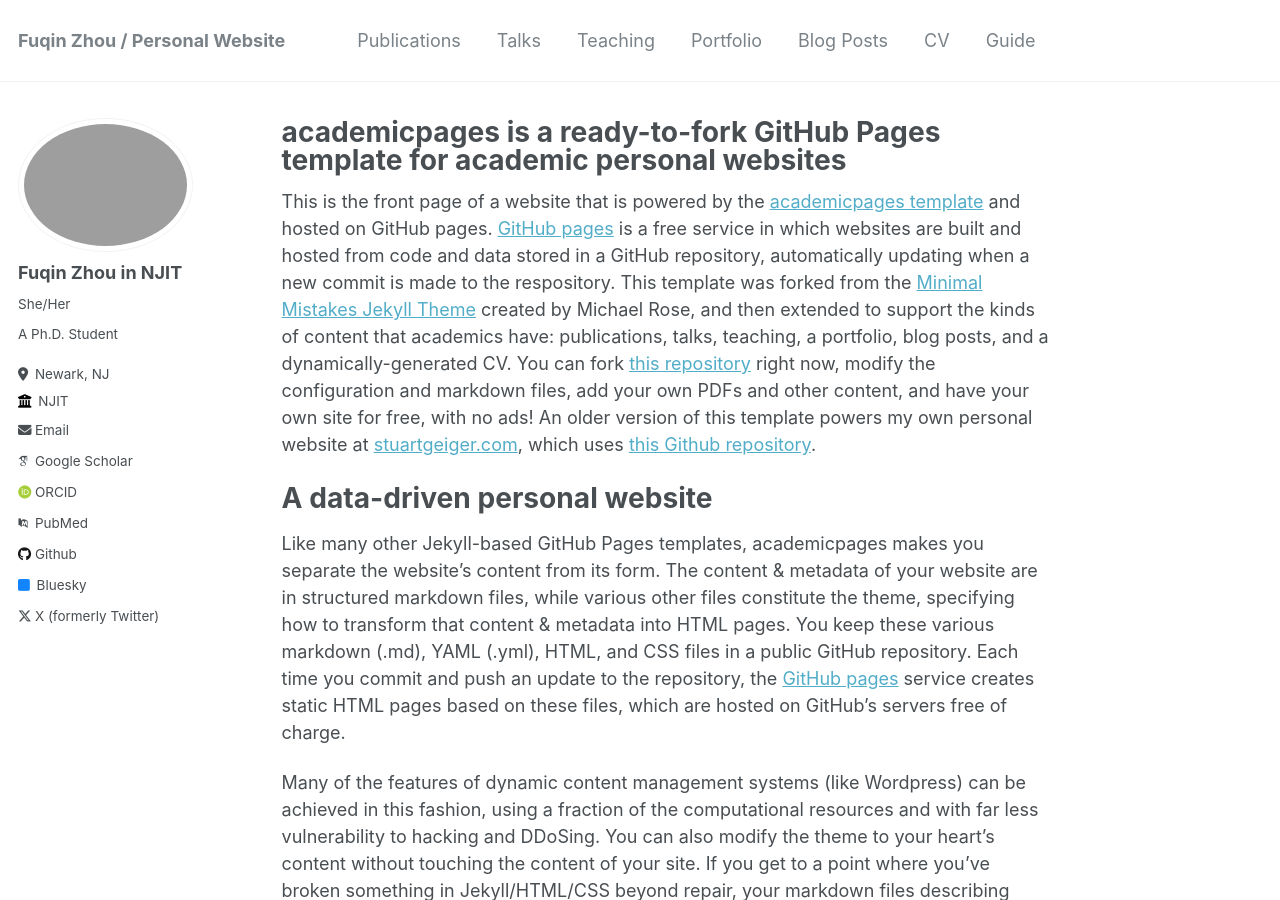
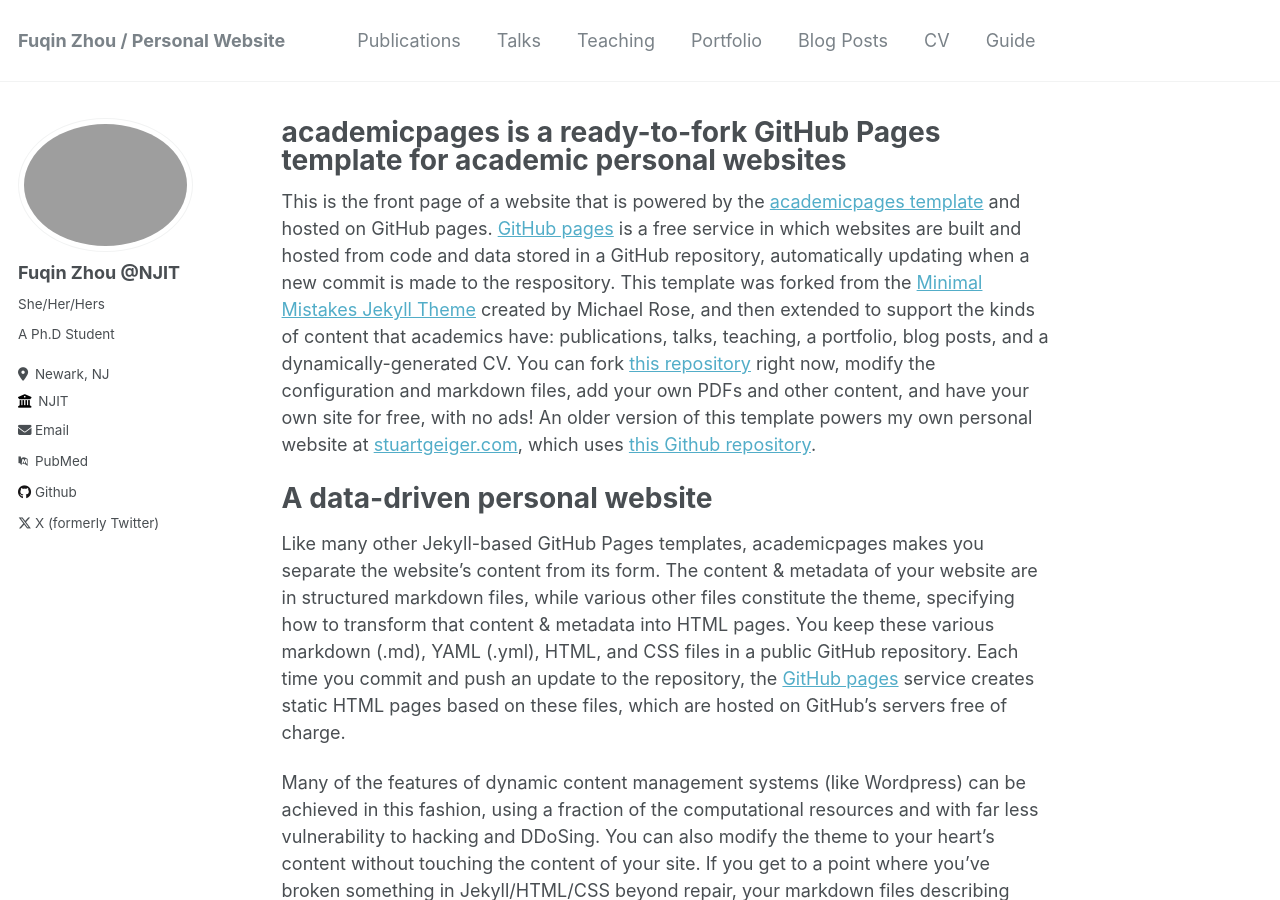
Before and after one commit to zhoufq001/zhoufq001.github.io, a Jekyll site: the page built from _pages/about.md, in a window 1280 px wide and 900 px high. Built offline with Jekyll 4.4.1, drawn with Linux system fonts in a browser that asks for light colours; some web fonts are replaced; part of the change alters nothing that is shown.

Commit message:
edit config

```diff
--- a/_config.yml
+++ b/_config.yml
@@ -23,9 +23,9 @@ repository               : "academicpages/academicpages.github.io"
 author:
   # Biographic information
   avatar           : "personal_pic.png"
-  name             : "Fuqin Zhou in NJIT"
-  pronouns         : "She/Her"# example: "she/her"
-  bio              : "A Ph.D. Student"
+  name             : "Fuqin Zhou @NJIT"
+  pronouns         : "She/Her/Hers"# example: "she/her"
+  bio              : "A Ph.D Student"
   location         : "Newark, NJ"
   employer         : "NJIT"
   uri              : # URL
@@ -33,22 +33,22 @@ author:
 
   # Academic websites
   arxiv            : # URL - Update with the correct link to your profile
-  googlescholar    : "https://scholar.google.com/citations?user=PS_CX0AAAAAJ"
+  googlescholar    : #"https://scholar.google.com/citations?user=PS_CX0AAAAAJ"
   impactstory      : # URL
-  orcid            : "http://orcid.org/yourorcidurl"
-  pubmed           : "https://www.ncbi.nlm.nih.gov/pubmed/?term=john+snow"
+  orcid            : #"http://orcid.org/yourorcidurl"
+  pubmed           : "https://www.ncbi.nlm.nih.gov/pubmed/?term=fuqin+zhou"
   researchgate     : # URL
 
   # Repositories and software development
   bitbucket        : # Username - Update with your username on the site
   codepen          : # Username
   dribbble         : # Username
-  github           : "academicpages"
+  github           : "zhoufq001"
   kaggle           : # Username
   stackoverflow    : # User number or user number and name (i.e., use "1" or "1/jeff-atwood")
 
   # Social media
-  bluesky          : "bsky.app" # Replace this with you Bluesky username
+  bluesky          : #"bsky.app" # Replace this with you Bluesky username
   facebook         : # Username
   flickr           : # Username
   foursquare       : # Username
@@ -65,7 +65,7 @@ author:
   steam            : # Username
   telegram         : # URL
   tumblr           : # Username
-  twitter          : "UniofOxford"  # Replace this with your X / Twitter handle
+  twitter          : "Jean_YZZZZ"  # Replace this with your X / Twitter handle
   vine             : # Username
   weibo            : # Username
   wikipedia        : # Username
```
